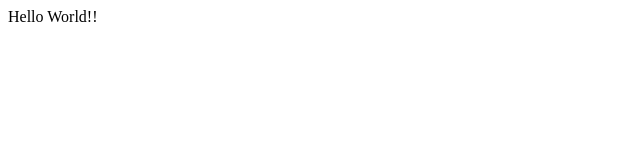
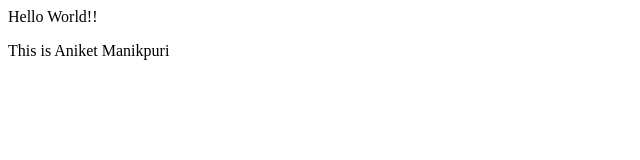
Before and after one commit to Aniketmanik/itsfirstcontribution, a plain HTML site: page index.html in a window 1280 px wide. Shown: the whole page, without its empty margins (0-640 px from the left). Drawn offline with Linux system fonts and the light colour scheme.

Commit message:
Introducing myself

```diff
--- a/index.html
+++ b/index.html
@@ -1 +1,2 @@
 <p>Hello World!!</p>
+<p>This is Aniket Manikpuri</p>
```
